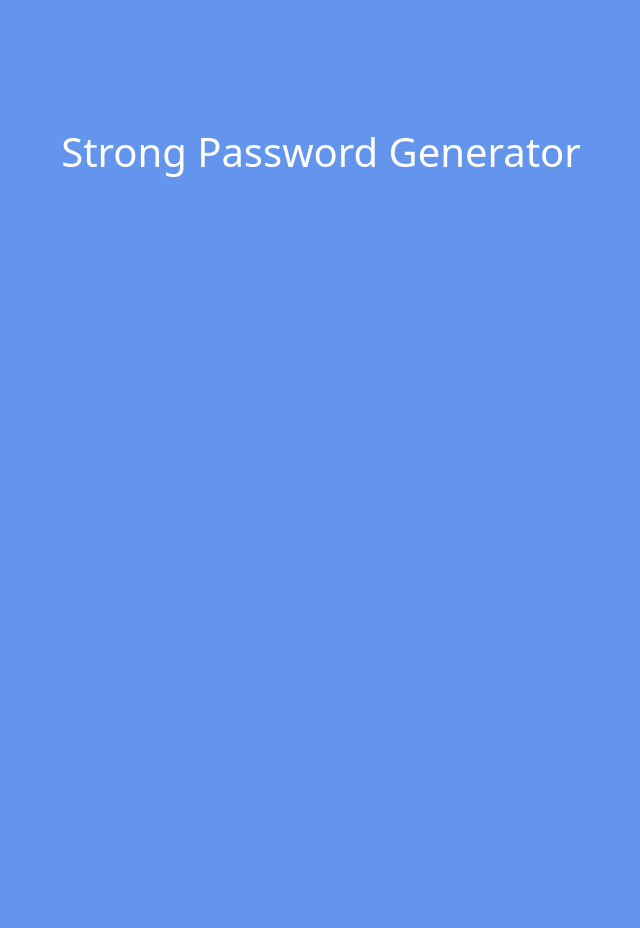
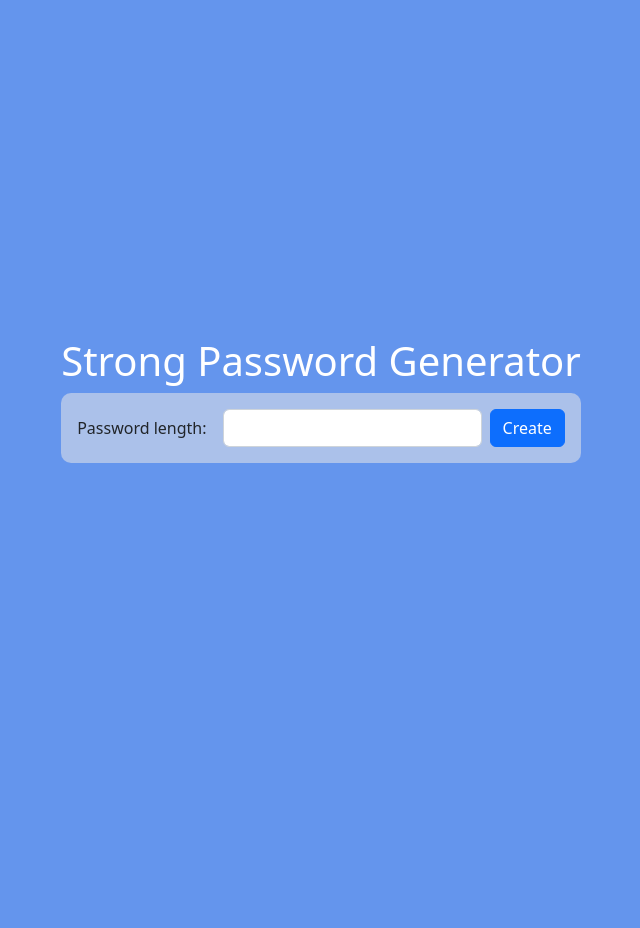
Before and after one commit to mlietti1/php-strong-password-generator, a PHP site: page / in a window 1280 px wide. Shown: the whole page, without its empty margins (319-959 px from the left). After the commit the page ends 463 px from the top, so only its background shows below. Run offline with PHP 8.4, Linux system fonts and the light colour scheme.

Commit message:
primo commit

```diff
--- a/index.php
+++ b/index.php
@@ -1,3 +1,12 @@
+<?php
+
+$numbers = '0123456789';
+$lc_letters = 'abcdefghijklmnopqrstuvwxyz';
+$uc_letters = 'ABCDEFGHIJKLMNOPQRSTUVWXYZ';
+$symbols = '!?&%$<>^+-*/()[]{}@#_=';
+
+?>
+
 <!DOCTYPE html>
 <html lang="en">
 
@@ -11,8 +20,18 @@
 </head>
 
 <body>
-  <div class="wrapper">
-    <h1 class="text-center">Strong Password Generator</h1>
+  <div class="wrapper d-flex align-items-center justify-content-center">
+    <div class="mc-container">
+      <h1 class="text-center">Strong Password Generator</h1>
+      <div class="box p-3">
+        <form class="d-flex align-items-center" action="index.php" method="GET">
+          <label for="length" class="nowrap form-label mb-0 me-3">Password length:</label>
+          <input type="number" name="length" id="length" class="me-2 form-control">
+          <button class="btn btn-primary" type="submit">Create</button>
+        </form>
+      </div>
+    </div>
+
   </div>
 </body>
 
--- a/style/style.css
+++ b/style/style.css
@@ -12,9 +12,19 @@ body{
 
 .wrapper{
   width: 60%;
-  margin: 8rem auto;
+  height: 100%;
+  margin: 0 auto;
 }
 
 h1 {
   color: white;
 }
+
+.box{
+  background-color: rgb(171, 193, 234);
+  border-radius: 10px;
+}
+
+.nowrap {
+  white-space: nowrap;
+}
```
